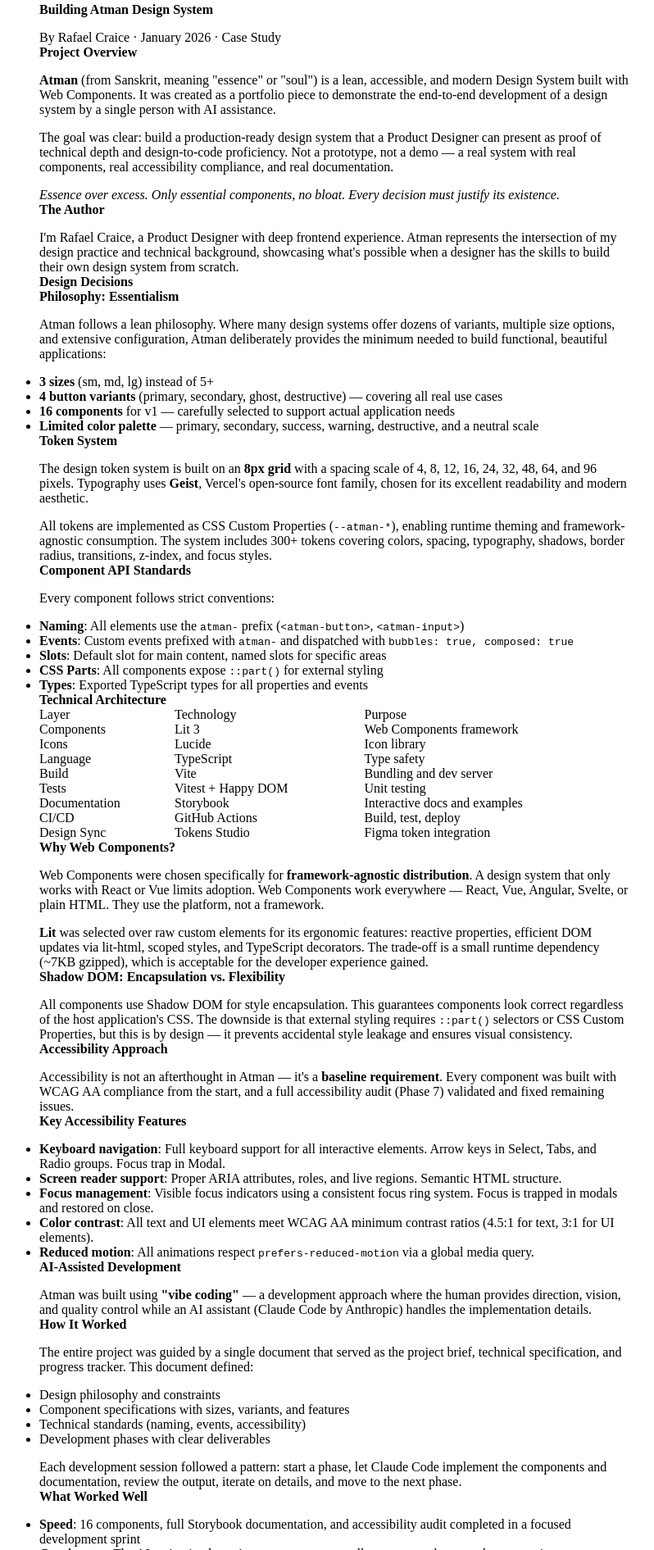
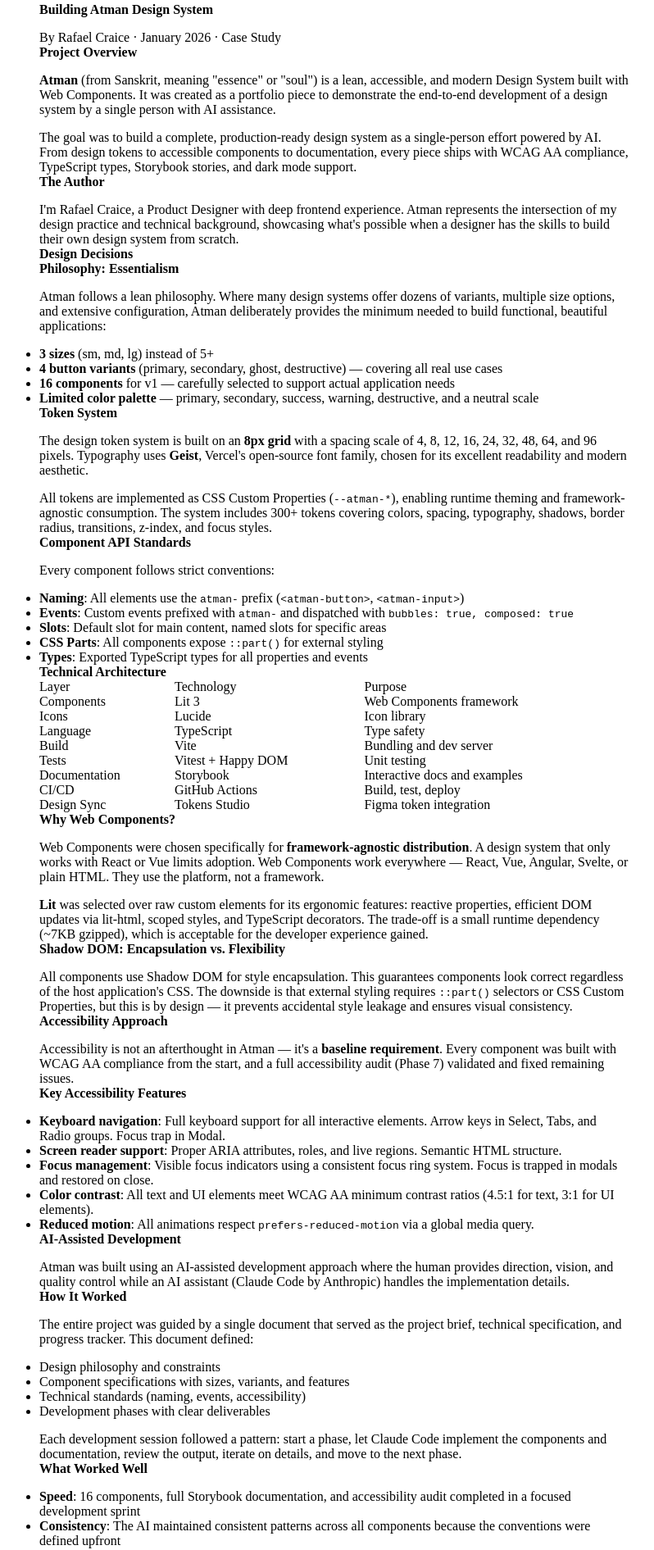
Before and after one commit to craice/atman, a website built with Vite: page landing/case-study.html in a window 1280 px wide. Shown: the part 57-1948 px from the top of the page at 82% size, without its empty margins (232-1030 px from the left). Built offline with nearby package versions, Linux system fonts and the light colour scheme.

Commit message:
Minor adjustments to the text.

```diff
--- a/landing/case-study.html
+++ b/landing/case-study.html
@@ -234,11 +234,7 @@
 
       <p><strong>Atman</strong> (from Sanskrit, meaning "essence" or "soul") is a lean, accessible, and modern Design System built with Web Components. It was created as a portfolio piece to demonstrate the end-to-end development of a design system by a single person with AI assistance.</p>
 
-      <p>The goal was clear: build a production-ready design system that a Product Designer can present as proof of technical depth and design-to-code proficiency. Not a prototype, not a demo &mdash; a real system with real components, real accessibility compliance, and real documentation.</p>
-
-      <blockquote>
-        <p>Essence over excess. Only essential components, no bloat. Every decision must justify its existence.</p>
-      </blockquote>
+      <p>The goal was to build a complete, production-ready design system as a single-person effort powered by AI. From design tokens to accessible components to documentation, every piece ships with WCAG AA compliance, TypeScript types, Storybook stories, and dark mode support.</p>
 
       <h3>The Author</h3>
 
@@ -359,7 +355,7 @@
       <!-- ===== AI-Assisted Development ===== -->
       <h2>AI-Assisted Development</h2>
 
-      <p>Atman was built using <strong>"vibe coding"</strong> &mdash; a development approach where the human provides direction, vision, and quality control while an AI assistant (Claude Code by Anthropic) handles the implementation details.</p>
+      <p>Atman was built using an AI-assisted development approach where the human provides direction, vision, and quality control while an AI assistant (Claude Code by Anthropic) handles the implementation details.</p>
 
       <h3>How It Worked</h3>
 
```
Also changed, not shown: CONTRIBUTING.md (+1 -1 lines), landing/index.html (+2 -2 lines), README.md.
